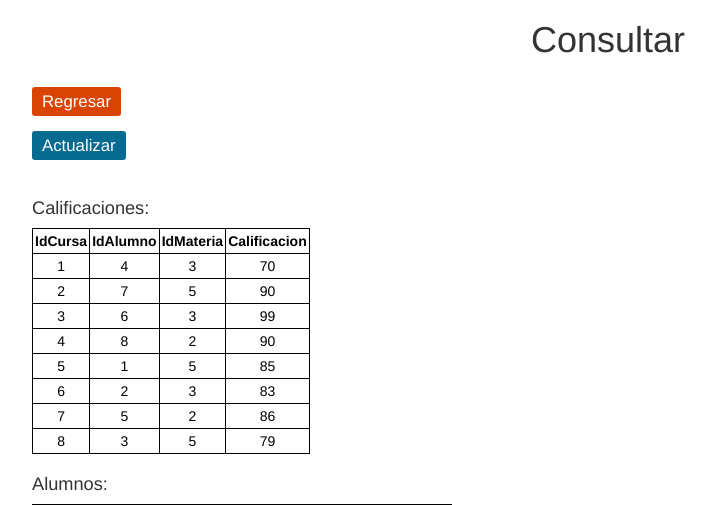
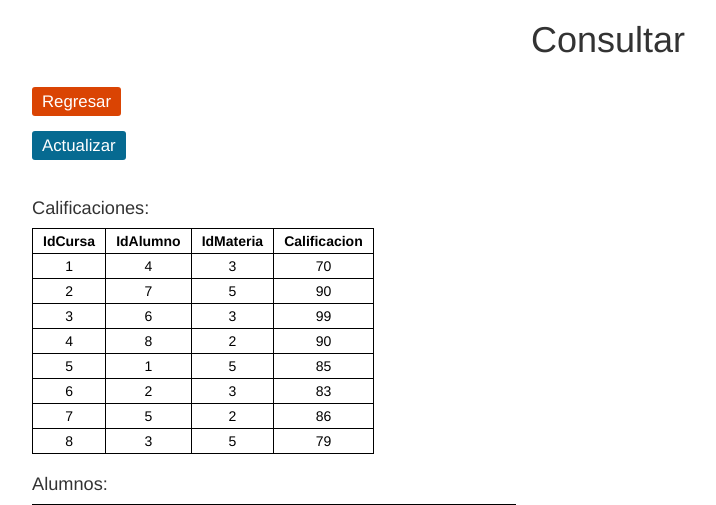
Before and after one commit to Miguel2436/ProyectoCE, a PHP site: page /read.php in a window 1280 px wide. Shown: the top 505 px of the page, without its empty margins (32-748 px from the left). Run offline with PHP 8.4, Linux system fonts and the light colour scheme; data comes from the database, SQL or seed files in the repository.

Commit message:
Commit Miguel

```diff
--- a/css/estilo.css
+++ b/css/estilo.css
@@ -161,6 +161,13 @@ table, th, td, tr
 	padding: 2px;
 }
 
+td, tr, th{
+	background-color: #FFFFFF;
+    text-align: center;
+    padding-left: 10px;
+    padding-right: 10px;
+}
+
 .modificar .contenformulario{
 	margin-top: 0%;
 }
--- a/delete.php
+++ b/delete.php
@@ -42,7 +42,7 @@
 		<?php
 			include 'lib/readCursa.php';
 		?>
-		<form action="deleteCursa.php" method="post">
+		<form action="lib/deleteCursa.php" method="post">
 			<select name="IdCursa">
 				<?php
 				include 'lib/conexion.php';
@@ -64,7 +64,7 @@
 		<?php
 			include 'lib/readMateria.php';
 		?>
-		<form action="deleteMateria.php" method="post">
+		<form action="lib/deleteMateria.php" method="post">
 			<select name="IdMateria">
 			<?php
 				include 'lib/conexion.php';
--- a/lib/deleteAlumno.php
+++ b/lib/deleteAlumno.php
@@ -5,9 +5,9 @@
 	$consulta = mysqli_query($conexion, "DELETE FROM alumno where IdAlumno ='{$IdAlumno}'");
 
 	if($consulta){
-		echo"<script type='text/javascript'>alert('Registro de alumno eliminado'); window.location.href = '/sistemaescolar/deleteBorrado.php';</script>";
+		echo"<script type='text/javascript'>alert('Registro de alumno eliminado'); window.location.href = '/sistemaescolar/delete.php';</script>";
 	}else{
-		echo"<script type='text/javascript'>alert('El registro no pudo ser eliminado'); window.location.href = '/sistemaescolar/deleteBorrado.php';</script>";
+		echo"<script type='text/javascript'>alert('El registro no pudo ser eliminado'); window.location.href = '/sistemaescolar/delete.php';</script>";
 	}
 
 	mysqli_close($conexion);
--- a/lib/deleteCursa.php
+++ b/lib/deleteCursa.php
@@ -5,9 +5,9 @@
 	$consulta = mysqli_query($conexion, "DELETE FROM cursa where IdCursa ='{$IdCursa}'");
 
 	if($consulta){
-		echo"<script type='text/javascript'>alert('Registro de alumno eliminado'); window.location.href = '/sistemaescolar/deleteBorrado.php';</script>";
+		echo"<script type='text/javascript'>alert('Registro de alumno eliminado'); window.location.href = '/sistemaescolar/delete.php';</script>";
 	}else{
-		echo"<script type='text/javascript'>alert('El registro no pudo ser eliminado'); window.location.href = '/sistemaescolar/deleteBorrado.php';</script>";
+		echo"<script type='text/javascript'>alert('El registro no pudo ser eliminado'); window.location.href = '/sistemaescolar/delete.php';</script>";
 	}
 
 	mysqli_close($conexion);
--- a/lib/deleteMateria.php
+++ b/lib/deleteMateria.php
@@ -5,9 +5,9 @@
 	$consulta = mysqli_query($conexion, "DELETE FROM materia where IdMateria ='{$IdMateria}'");
 
 	if($consulta){
-		echo"<script type='text/javascript'>alert('Registro de alumno eliminado'); window.location.href = '/sistemaescolar/deleteBorrado.php';</script>";
+		echo"<script type='text/javascript'>alert('Registro de alumno eliminado'); window.location.href = '/sistemaescolar/delete.php';</script>";
 	}else{
-		echo"<script type='text/javascript'>alert('El registro no pudo ser eliminado'); window.location.href = '/sistemaescolar/deleteBorrado.php';</script>";
+		echo"<script type='text/javascript'>alert('El registro no pudo ser eliminado'); window.location.href = '/sistemaescolar/delete.php';</script>";
 	}
 
 	mysqli_close($conexion);
```
Also changed, not shown: README.md (deleted).
